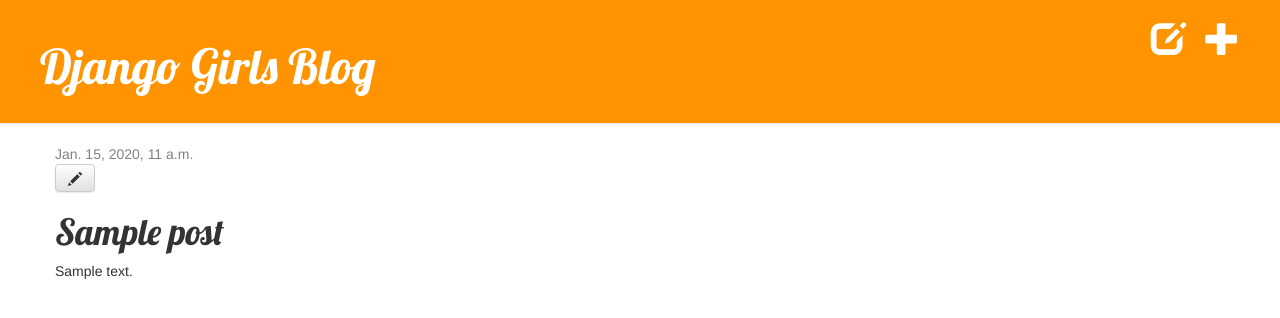
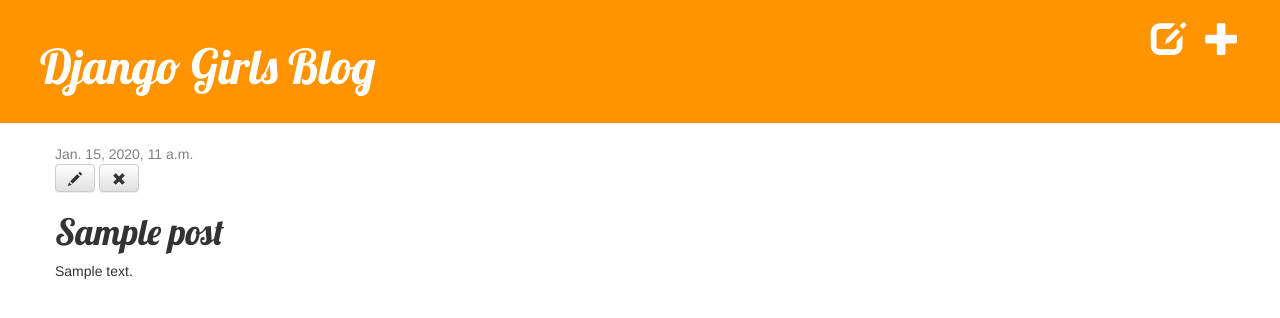
Before and after one commit to hira64/my-first-blog, a Django app: page /post/1/ in a window 1280 px wide. Shown: the top 318 px of the page. Run offline with Django 3.2, Linux system fonts and the light colour scheme; a user stored in the database is signed in; tables that the repository leaves empty hold one stand-in row (values such as "Sample post"); some libraries are stand-ins or nearby versions.

Commit message:
Removing posts is now possible

```diff
--- a/blog/templates/blog/post_detail.html
+++ b/blog/templates/blog/post_detail.html
@@ -10,7 +10,10 @@
 	      <a class="btn btn-default" href="{% url 'blog.views.post_publish' pk=post.pk %}">Publish</a>
 	    {% endif %}
     {% if user.is_authenticated %}
-    <a class="btn btn-default" href="{% url 'post_edit' pk=post.pk %}"><span class="glyphicon glyphicon-pencil"></span></a>
+    <a class="btn btn-default" href="{% url 'post_edit' pk=post.pk %}">
+	    <span class="glyphicon glyphicon-pencil"></span></a>
+    <a class="btn btn-default" href="{% url 'post_remove' pk=post.pk %}">
+	    <span class="glyphicon glyphicon-remove"></span></a>
     {% endif %}
     <h1>{{ post.title }}</h1>
     <p>{{ post.text|linebreaks }}</p>
--- a/blog/urls.py
+++ b/blog/urls.py
@@ -8,4 +8,5 @@
     url(r'^post/(?P<pk>\d+)/edit/$', views.post_edit, name='post_edit'),
     url(r'^drafts/$', views.post_draft_list, name='post_draft_list'),
     url(r'^post/(?P<pk>\d+)/publish/$', views.post_publish, name='post_publish'),
+    url(r'^post/(?P<pk>\d+)/remove/$', views.post_remove, name='post_remove'),
     ]
--- a/blog/views.py
+++ b/blog/views.py
@@ -3,13 +3,16 @@
 from .models import Post
 from .forms import PostForm
 
+
 def post_list(request):
     posts = Post.objects.filter(published_date__lte=timezone.now()).order_by('published_date')
     return render(request, 'blog/post_list.html', {'posts': posts})
 
+
 def post_detail(request, pk):
     post = get_object_or_404(Post, pk=pk)
     return render(request, 'blog/post_detail.html', {'post': post})
+
 
 def post_new(request):
     if request.method == "POST":
@@ -22,6 +25,7 @@
     else:
         form = PostForm()
     return render(request, 'blog/post_edit.html', {'form': form})
+
 
 def post_edit(request, pk):
     post = get_object_or_404(Post, pk=pk)
@@ -36,10 +40,20 @@
     else:
             form = PostForm(instance=post)
     return render(request, 'blog/post_edit.html',{'form': form})
+
+
 def post_draft_list(request):
     posts = Post.objects.filter(published_date__isnull=True).order_by('created_date')
     return render(request, 'blog/post_draft_list.html', {'posts': posts})
+
+
 def post_publish(request, pk):
     post = get_object_or_404(Post, pk=pk)
     post.publish()
     return redirect('blog.views.post_detail', pk=pk)
+
+
+def post_remove(request, pk):
+    post = get_object_or_404(Post, pk=pk)
+    post.delete()
+    return redirect('blog.views.post_list')
```
